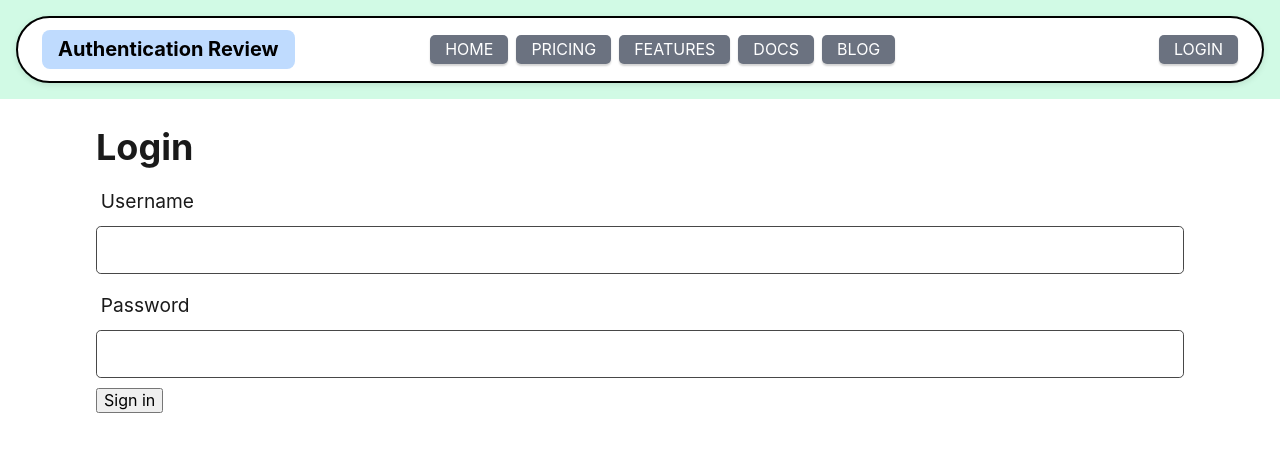
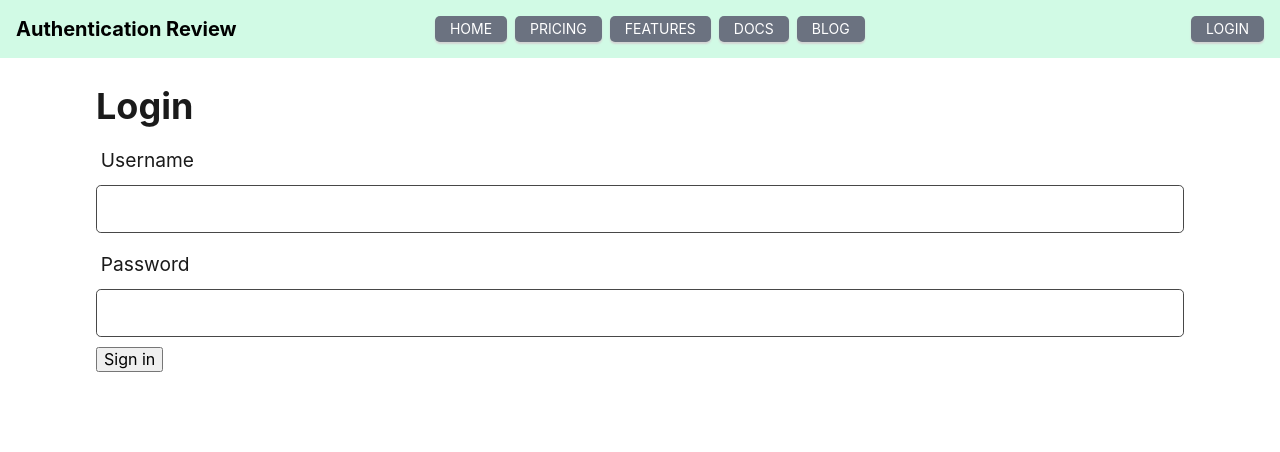
Before and after one commit to n6dd/Origin-EE, a React app in the folder client/: page /login in a window 1280 px wide. Shown: the top 452 px of the page. Built offline with nearby package versions, Linux system fonts and the light colour scheme; the HTML template or start-up script is replaced by a standard one.

Commit message:
Updated Nav and QOL

```diff
--- a/client/src/components/Button.css
+++ b/client/src/components/Button.css
@@ -1,39 +1,38 @@
+/* Header container */
 .navbar-container {
     display: flex;
+    justify-content: center;
     align-items: center;
-    justify-content: space-between;
     background-color: #d1fae5; /* Tailwind's green-100 */
     padding: 1rem;
   }
 
-  .navbar-box {
+  /* Inner nav layout */
+  .navbar-inner {
     display: flex;
     align-items: center;
     justify-content: space-between;
     width: 100%;
-    background-color: white;
-    border: 2px solid black;
-    border-radius: 9999px;
-    padding: 0.75rem 1.5rem;
-    box-shadow: 0 2px 6px rgba(0, 0, 0, 0.1);
+    padding: 0;
+    gap: 1rem;
   }
 
+  /* Title */
   .nav-title {
-    background-color: #bfdbfe; /* Tailwind's blue-200 */
     color: black;
     font-weight: bold;
     font-size: 1.25rem;
-    padding: 0.5rem 1rem;
-    border-radius: 0.5rem;
     white-space: nowrap;
   }
 
+  /* Tabs layout */
   .nav-tabs {
     display: flex;
     gap: 0.5rem;
-    padding-right: 8rem; /* Same as Tailwind's pr-32 */
+    padding-right: 8rem; /* match the desired tab-to-login spacing */
   }
 
+  /* Button styling */
   .nav-button {
     background-color: var(--btn-bg);
     color: white;
@@ -45,6 +44,7 @@
     cursor: pointer;
     box-shadow: 0px 2px 2px lightgray;
     transition: background-color 250ms ease;
+    font-size: 0.875rem;
   }
 
   .nav-button:hover {
--- a/client/src/components/Navbar.tsx
+++ b/client/src/components/Navbar.tsx
@@ -1,9 +1,9 @@
 import { useState, useEffect } from 'react';
 import { Link } from 'react-router-dom';
 import auth from '../utils/auth';
-import './Button.css'; // Your CSS file
+import './Button.css';
 
-// Optional: Define style type with custom CSS variables
+// Define CSS custom variable types
 interface CustomStyle extends React.CSSProperties {
   '--btn-bg'?: string;
   '--btn-bg-hover'?: string;
@@ -17,11 +17,6 @@ const Navbar = () => {
       setLoginCheck(true);
     }
   }, []);
-
-  const handleLogout = () => {
-    auth.logout();
-    setLoginCheck(false);
-  };
 
   const tabs = [
     { label: 'Home', to: '/' },
@@ -43,14 +38,13 @@ const Navbar = () => {
 
   return (
     <header className="navbar-container">
-      <div className="navbar-box">
-
+      <div className="navbar-inner">
         {/* Left: Title */}
         <div className="nav-title">
           Authentication Review
         </div>
 
-        {/* Center: Navigation Tabs */}
+        {/* Center: Tabs */}
         <nav className="nav-tabs">
           {tabs.map((tab) => (
             <Link
@@ -68,7 +62,10 @@ const Navbar = () => {
         <div className="nav-login">
           {loginCheck ? (
             <button
-              onClick={handleLogout}
+              onClick={() => {
+                auth.logout();
+                setLoginCheck(false);
+              }}
               className="nav-button"
               style={customStyle}
             >
```
